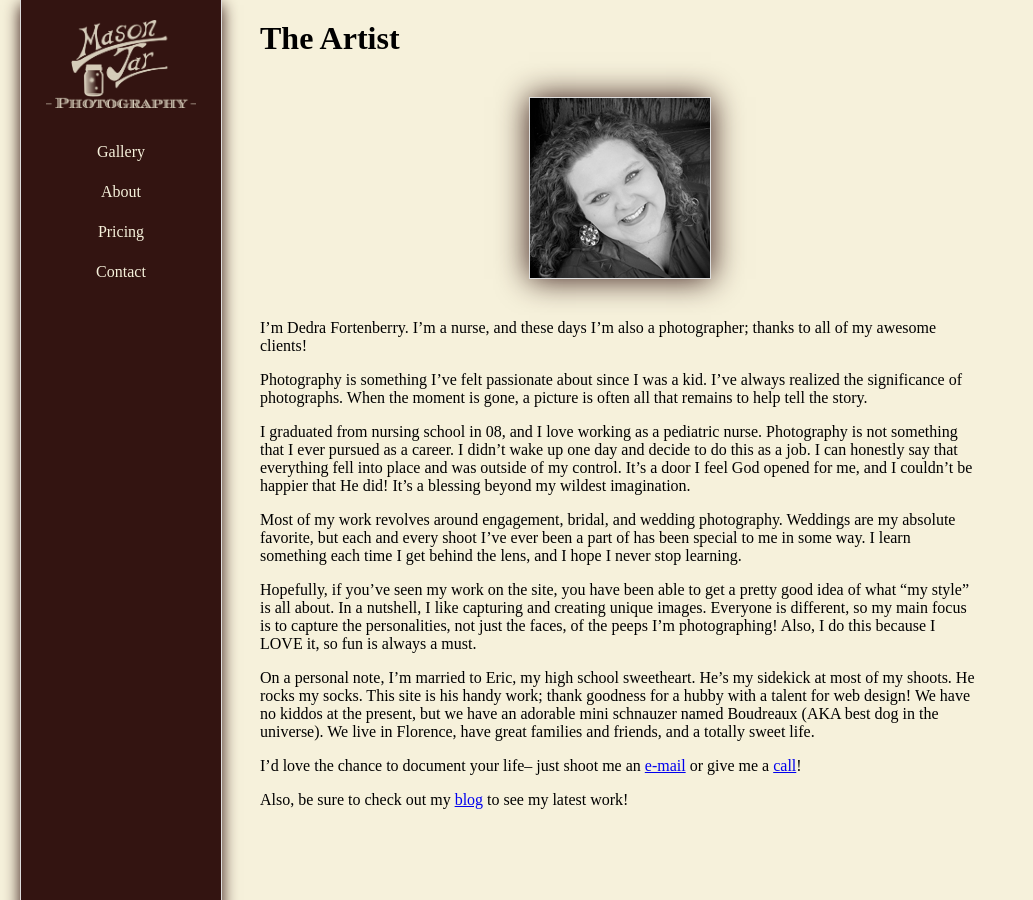
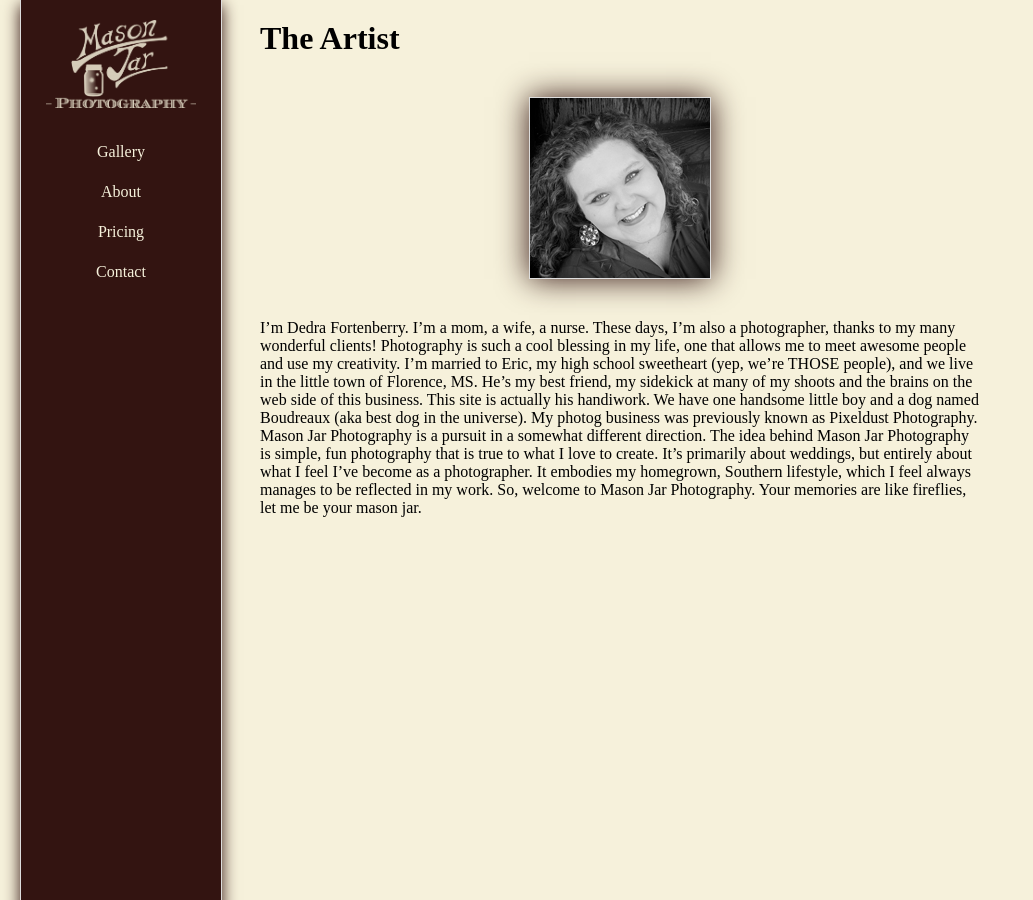
Before and after one commit to yourmasonjar/yourmasonjar.github.com, a Jekyll site: the page built from about.markdown, in a window 1280 px wide. Shown: the whole page, without its empty margins (0-1033 px from the left). Built offline with Jekyll 4.4.1, drawn with Linux system fonts in a browser that asks for light colours; nearby versions of some CDN libraries.

Commit message:
Added about content.

```diff
--- a/about.markdown
+++ b/about.markdown
@@ -8,19 +8,7 @@ The Artist
 
 <img src="/images/artist.jpg" alt="The Artist"/>
 
-I'm Dedra Fortenberry. I'm a nurse, and these days I'm also a photographer; thanks to all of my awesome clients!
-
-Photography is something I've felt passionate about since I was a kid. I've always realized the significance of photographs. When the moment is gone, a picture is often all that remains to help tell the story.
-
-I graduated from nursing school in 08, and I love working as a pediatric nurse. Photography is not something that I ever pursued as a career. I didn't wake up one day and decide to do this as a job. I can honestly say that everything fell into place and was outside of my control. It's a door I feel God opened for me, and I couldn't be happier that He did! It's a blessing beyond my wildest imagination.
-
-Most of my work revolves around engagement, bridal, and wedding photography. Weddings are my absolute favorite, but each and every shoot I've ever been a part of has been special to me in some way. I learn something each time I get behind the lens, and I hope I never stop learning.
-
-Hopefully, if you've seen my work on the site, you have been able to get a pretty good idea of what "my style" is all about. In a nutshell, I like capturing and creating unique images. Everyone is different, so my main focus is to capture the personalities, not just the faces, of the peeps I'm photographing! Also, I do this because I LOVE it, so fun is always a must.
-
-
-On a personal note, I'm married to Eric, my high school sweetheart. He's my sidekick at most of my shoots. He rocks my socks. This site is his handy work; thank goodness for a hubby with a talent for web design! We have no kiddos at the present,  but we have an adorable mini schnauzer named Boudreaux (AKA best dog in the universe). We live in Florence, have great families and friends, and a totally sweet life.
-
-I'd love the chance to document your life-- just shoot me an <a href="/contact/">e-mail</a> or give me a <a href="/contact/">call</a>!
-
-Also, be sure to check out my <a href="http://pixeldustms.wordpress.com" target="_blank">blog</a> to see my latest work!
+I'm Dedra Fortenberry. I'm a mom, a wife, a nurse. These days, I'm also a photographer, thanks to my many wonderful clients! Photography is such a cool blessing in my life, one that allows me to meet awesome people and use my creativity.
+I'm married to Eric, my high school sweetheart (yep, we're THOSE people), and we live in the little town of Florence, MS. He's my best friend, my sidekick at many of my shoots and the brains on the web side of this business. This site is actually his handiwork. We have one handsome little boy and a dog named Boudreaux (aka best dog in the universe).
+My photog business was previously known as Pixeldust Photography. Mason Jar Photography is a pursuit in a somewhat different direction. The idea behind Mason Jar Photography is simple, fun photography that is true to what I love to create. It’s primarily about weddings, but entirely about what I feel I’ve become as a photographer. It embodies my homegrown, Southern lifestyle, which I feel always manages to be reflected in my work. So, welcome to Mason Jar Photography.
+Your memories are like fireflies, let me be your mason jar.
```
